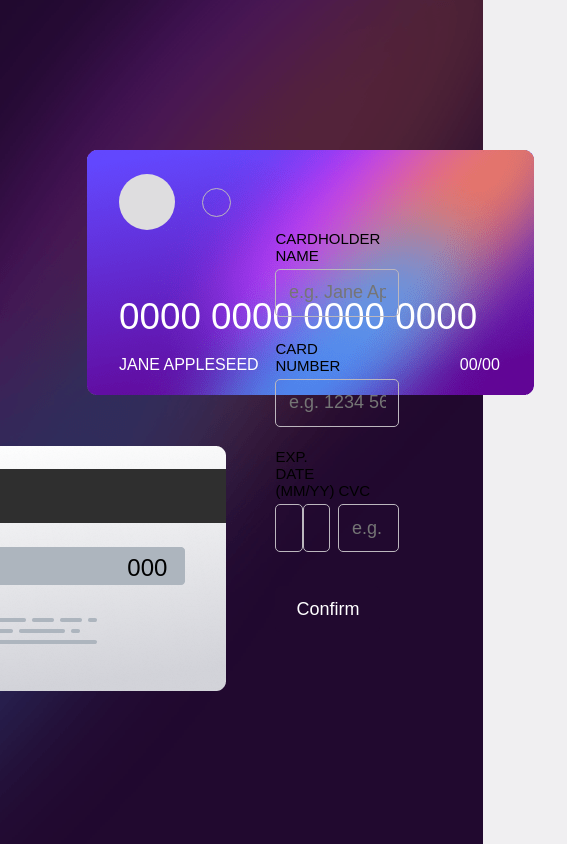
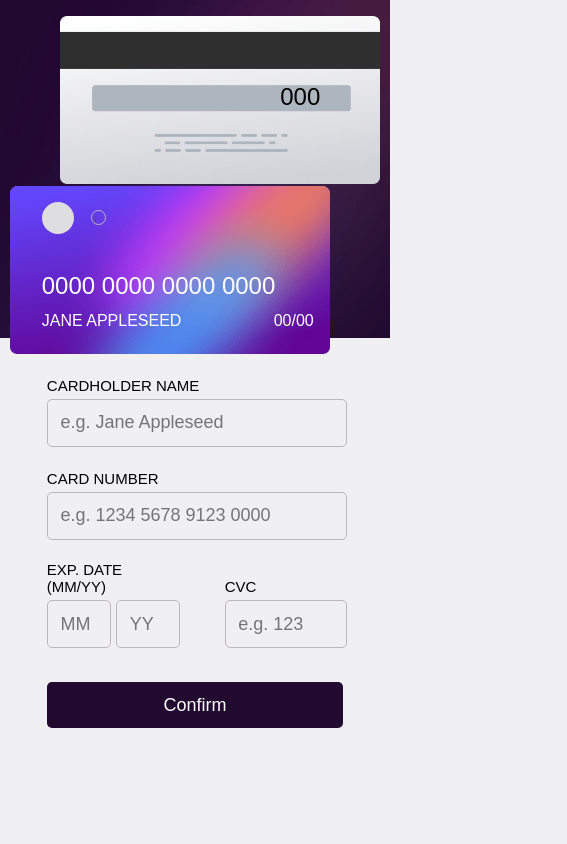
Before and after one commit to Mbungai-Francesco/Interactive_Card_Form, a plain HTML site: page index.html in a window 390 px wide. Shown: the whole page, 567 px wide, since content can reach past the window. Drawn offline with nearby package versions, Linux system fonts and the light colour scheme.

Commit message:
Responsiveness done

```diff
--- a/index.html
+++ b/index.html
@@ -15,9 +15,11 @@
 
 </head>
 <body>
+  <div class="backImg"></div>
   <main>
     <div class="left">
       <div class="front card">
+        <img src="./images/bg-card-front.png" alt="">
         <div class="top">
           <div class="circle"></div>
           <div class="circle"></div>
@@ -31,6 +33,7 @@
         </div>
       </div>
       <div class="back card">
+        <img src="./images/bg-card-back.png" alt="">
         <p id="cvc">000</p>
       </div>
     </div>
--- a/style.css
+++ b/style.css
@@ -5,12 +5,21 @@
 }
 body{
   height: 100vh;
-  background-image: url(./images/bg-main-desktop.png);
-  background-repeat: no-repeat;
   background-color: hsl(270, 6%, 94%);
   display: flex;
   flex-direction: column;
   justify-content: space-around;
+  position: relative;
+  z-index: 0;
+}
+.backImg{
+  width: 30.2em;
+  height: 100vh;
+  position: absolute;
+  z-index: 1;
+  background-image: url(./images/bg-main-desktop.png);
+  background-repeat: no-repeat;
+  background-size: cover;
 }
 input{
   outline: none;
@@ -18,9 +27,12 @@ input{
 main{
   margin: auto;
   width: 80%;
-  height: 70vh;
+  /* height: 70vh; */
+  height: fit-content;
   display: flex;
   justify-content: space-between;
+  position: relative;
+  z-index: 1;
 }
 /* p{
   font-variant: small-caps;
@@ -36,14 +48,23 @@ margin: 0;
   flex-direction: column;
   justify-content: space-around;
   width: 45%;
-  padding: 0 3em;
+  position: relative;
 }
 .card{
   width: 28em;
   height: 15.5em;
+  z-index: 5;
+}
+.card img{
+  position: absolute;
+  width: inherit;
+  height: inherit;
+  border-radius: 10px;
+  left: 0;
+  z-index: -1;
 }
 .front{
-  background-image: url(./images/bg-card-front.png);
+  /* background-image: url(./images/bg-card-front.png); */
   background-repeat: no-repeat;
   padding-left: 2em;
   display: flex;
@@ -88,10 +109,11 @@ margin: 0;
   text-transform: uppercase;
 }
 .back{
-  background-image: url(./images/bg-card-back.png);
+  /* background-image: url(./images/bg-card-back.png); */
   background-repeat: no-repeat;
   align-self: flex-end;
   position: relative;
+  /* position: relative; */
 }
 #cvc{
   font-size: 1.5em;
@@ -132,7 +154,6 @@ input{
 }
 .below .dates{
   width: 45%;
-
 }
 .below .dates input{
   width: 30%;
@@ -145,6 +166,9 @@ input{
 .nums{
   display: flex;
   justify-content: space-between;
+}
+.nums input:nth-child(2){
+  margin-left: .3em;
 }
 .below label{
   width: 40%;
@@ -188,3 +212,126 @@ svg + p + p{
 
 .attribution { font-size: 11px; text-align: center; }
 .attribution a { color: hsl(228, 45%, 44%); }
+
+@media (max-width: 970px){
+  main{
+    width: 95%;
+  }
+  .card{
+    width: 25em;
+  }
+  /* .front{
+    background-size: cover;
+  } */
+  #card_num{
+    font-size: 2em;
+  }
+  .left{
+    height: 100%;
+    display: flex;
+    width: fit-content;
+    padding: 0;
+  }
+  form{
+    width: 40%;
+    padding: 5em 0em;
+  }
+}
+@media (max-width: 820px){
+  .backImg{
+    width: 100%;
+    height: 35vh;
+    background-image: url(./images/bg-main-mobile.png);
+    background-size: cover;
+    position: absolute;
+    top: 0;
+  }
+  body{
+    background-image: unset;
+    height: fit-content;
+  }
+  main{
+    flex-direction: column;
+    margin: 1em auto;
+    height: fit-content;
+  }
+  .left{
+    width: 100%;
+    height: 40vh;
+  }
+  .card{
+    width: 26em;
+    height: 15.5em;
+    position: absolute;
+  }
+  .front{
+    z-index: 2;
+  }
+  .back{
+    top: 0;
+    z-index: 1;
+  }
+  form{
+    padding: 0;
+    width: 80%;
+    margin: auto;
+  }
+}
+@media (max-width: 600px){
+  .backImg{
+    height: 30vh;
+  }
+  .card{
+    width: 24em;
+  }
+  #card_num{
+    font-size: 1.9em;
+  }
+}
+@media (max-width: 520px){
+  .backImg{
+    height: 40vh;
+  }
+  .card{
+    width: 20em;
+    height: 10.5em;
+  }
+  .card{
+    width: 20em;
+  }
+  .card img{
+    border-radius: 5px;
+  }
+  .front{
+    bottom: 0;
+  }
+  .top{
+    width: 4em;
+    margin-top: 1em;
+  }
+  .circle:nth-child(1){
+    width: 2em;
+  }
+  .circle:nth-child(2){
+    width: .8em;
+    height: .8em;
+  }
+  #card_num{
+    font-size: 1.5em;
+    margin: .5em 0;
+  }
+  #cvc{
+    font-size: 1.5em;
+    position: absolute;
+    right: 2.5em;
+    top: 2.8em;
+  }
+}
+@media (max-height: 1400px){
+  /* .card{
+    height: 50em;
+  } */
+  main{
+    height: fit-content;
+  }
+}
```
